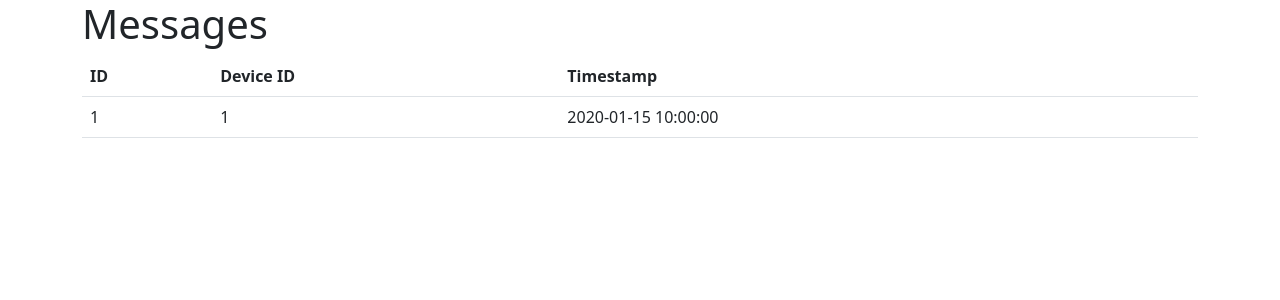
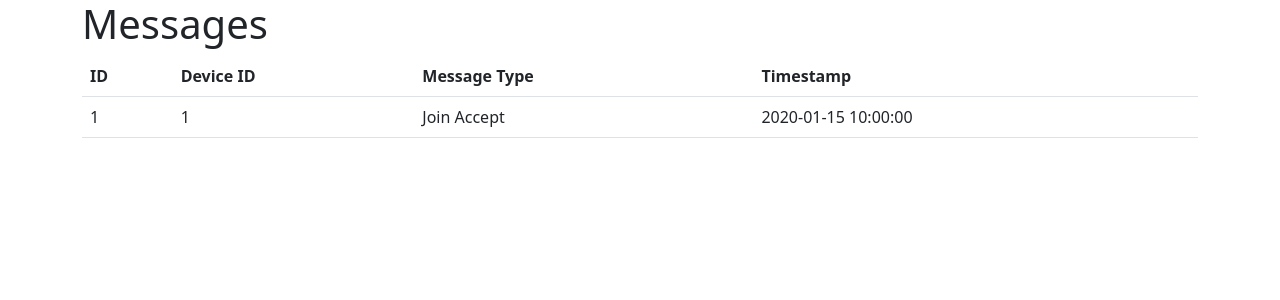
Before and after one commit to Wena17/capstone-backend, a Flask app: page /messages in a window 1280 px wide. Shown: the top 300 px of the page. Run offline with Flask 3, Linux system fonts and the light colour scheme; tables that the repository leaves empty hold one stand-in row (values such as "Sample post"); some libraries are stand-ins or nearby versions.

Commit message:
Display message type

```diff
--- a/app.py
+++ b/app.py
@@ -18,6 +18,8 @@ app.config['SQLALCHEMY_DATABASE_URI'] = 'postgresql+psycopg2://{dbuser}:{dbpass}
 
 db = SQLAlchemy(app)
 migrate = Migrate(app, db)
+
+JOIN_ACCEPT = 1
 
 @app.route("/")
 def hello_world():
@@ -57,6 +59,7 @@ def joinAccept():
     else:
         dev_msg = DeviceMessage()
         dev_msg.dev_id = msg["end_device_ids"]["device_id"]
+        dev_msg.msg_type = JOIN_ACCEPT
         db.session.add(dev_msg)
         db.session.commit()
     resp = jsonify(success=True) # { "success": true }
@@ -80,3 +83,10 @@ class DeviceMessage(db.Model):
     dev_id = db.Column(db.String(32), index=True, nullable=False)
     msg_type = db.Column(db.Integer)
     ts = db.Column(db.DateTime, default=datetime.datetime.now)
+
+    def msg_type_name(self):
+        if self.msg_type is None:
+            return "No message type"
+        else:
+            names = ['Unknown Message', 'Join Accept']
+            return names[self.msg_type]
--- a/templates/messages.html
+++ b/templates/messages.html
@@ -8,11 +8,16 @@
     <h1>Messages</h1>
     <table class="table">
       <thead>
-      <tr><th scope="col">ID</th><th scope="col">Device ID</th><th scope="col">Timestamp</th></tr>
+      <tr><th scope="col">ID</th><th scope="col">Device ID</th><th scope="col">Message Type</th><th scope="col">Timestamp</th></tr>
       </thead>
       <tbody>
       {% for message in messages %}
-      <tr><td>{{message.id}}</td><td>{{message.dev_id}}</td><td>{{message.ts}}</td></tr>
+      <tr>
+        <td>{{message.id}}</td>
+        <td>{{message.dev_id}}</td>
+        <td>{{ message.msg_type_name() }}</td>
+        <td>{{message.ts}}</td>
+      </tr>
       {% endfor %}
       </tbody>
     </table>
```
